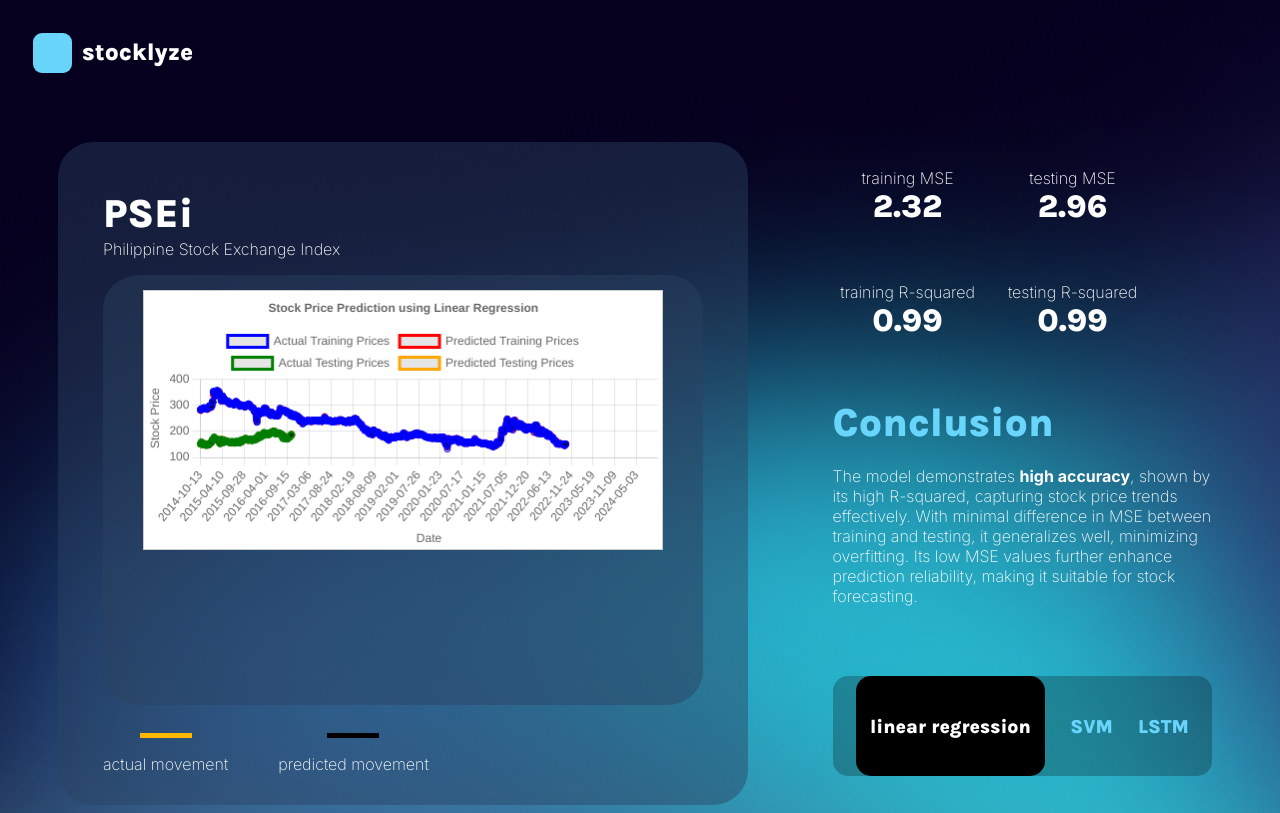
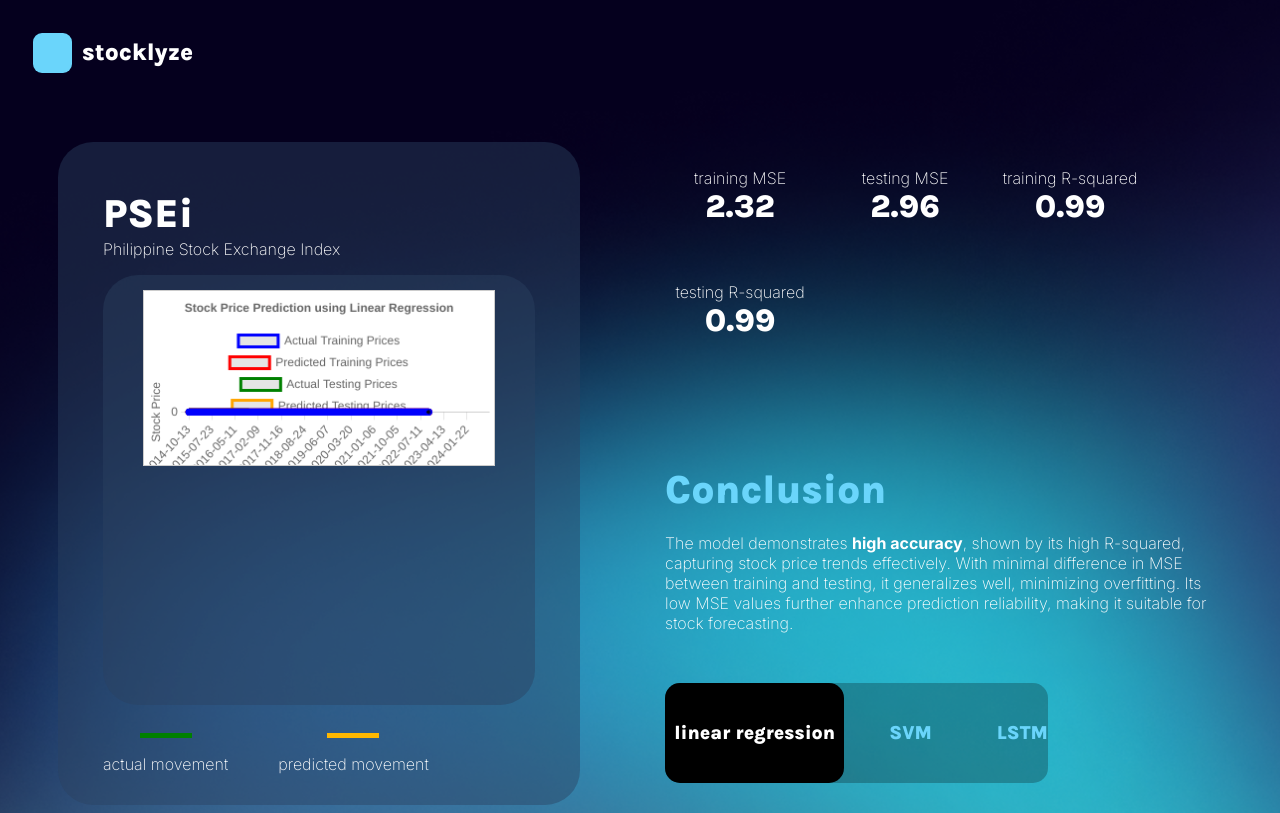
Before and after one commit to judiemosinabre/stockmarket-prediction-with-machine-learning, a Flask app: page /psei in a window 1280 px wide. Run offline with Flask 2, Linux system fonts and the light colour scheme.

Commit message:
fix algo switch bug

```diff
--- a/static/styles.css
+++ b/static/styles.css
@@ -5,6 +5,7 @@
     --gold: #FFB800;
     --black-25: hsla(0, 0%, 0%, 0.25);
     --light-blue-45: rgba(44, 66, 97, 0.45);
+    --green :green;
 }
 
 html {
@@ -130,7 +131,7 @@ a {
 
 .graph-section {
     background-color: var(--light-blue-45);
-    width: 100%;
+    width: 50%;
     margin-left: 50px;
     padding: 15px 45px;
     border-radius: 35px;
@@ -151,13 +152,13 @@ a {
 }
 
 .actual-line {
-    background-color: var(--gold);
-    border: 1px solid var(--gold);
+    background-color: var(--green);
+    border: 1px solid var(--green);
 }
 
 .predicted-line {
-    background-color: var(--black);
-    border: 1px solid var(--black);
+    background-color: var(--gold);
+    border: 1px solid var(--gold);
 }
 
 .labels {
@@ -208,12 +209,21 @@ a {
     display: flex;
     gap: 25px;
     background-color: var(--black-25);
-    justify-content: center;
     align-items: center;
     border-radius: 15px;
+    width: 70%;
     height: 100px;
-    margin-top: 70px;
+    margin-top: 50px;
     font-size: 1.2rem;
+
+}
+
+.second-algo {
+    margin-left: 20px;
+}
+
+.third-algo {
+    margin-left: 40px;
 }
 
 .algorithm-names {
@@ -244,6 +254,7 @@ a {
 
 .conclusion-h2 {
     color: var(--light-blue);
+    margin-top: 100px;
 }
 /* Media Queries */
 @media (max-width: 768px) {
--- a/templates/psei.html
+++ b/templates/psei.html
@@ -19,7 +19,7 @@
         <header>
             <section class="logo">
                 <div id="stocklyze-logo"></div>
-                <h2 id="stocklyze-text">stocklyze</h2>
+                <h2 id="stocklyze-text"><a href="{{ url_for('index') }}">stocklyze</a></h2>
             </section>
         </header>
         <main>
@@ -77,8 +77,8 @@
                     </div>
                     <div class="algorithm-switch">
                         <p class="algorithm-names current-algorithm">linear regression</p>
-                        <p class="algorithm-names"><a href="">SVM</a></p>
-                        <p class="algorithm-names"><a href="">LSTM</a></p>
+                        <p class="algorithm-names second-algo"><a href="">SVM</a></p>
+                        <p class="algorithm-names third-algo"><a href="">LSTM</a></p>
                     </div>
                 </div>
             </section>
```
